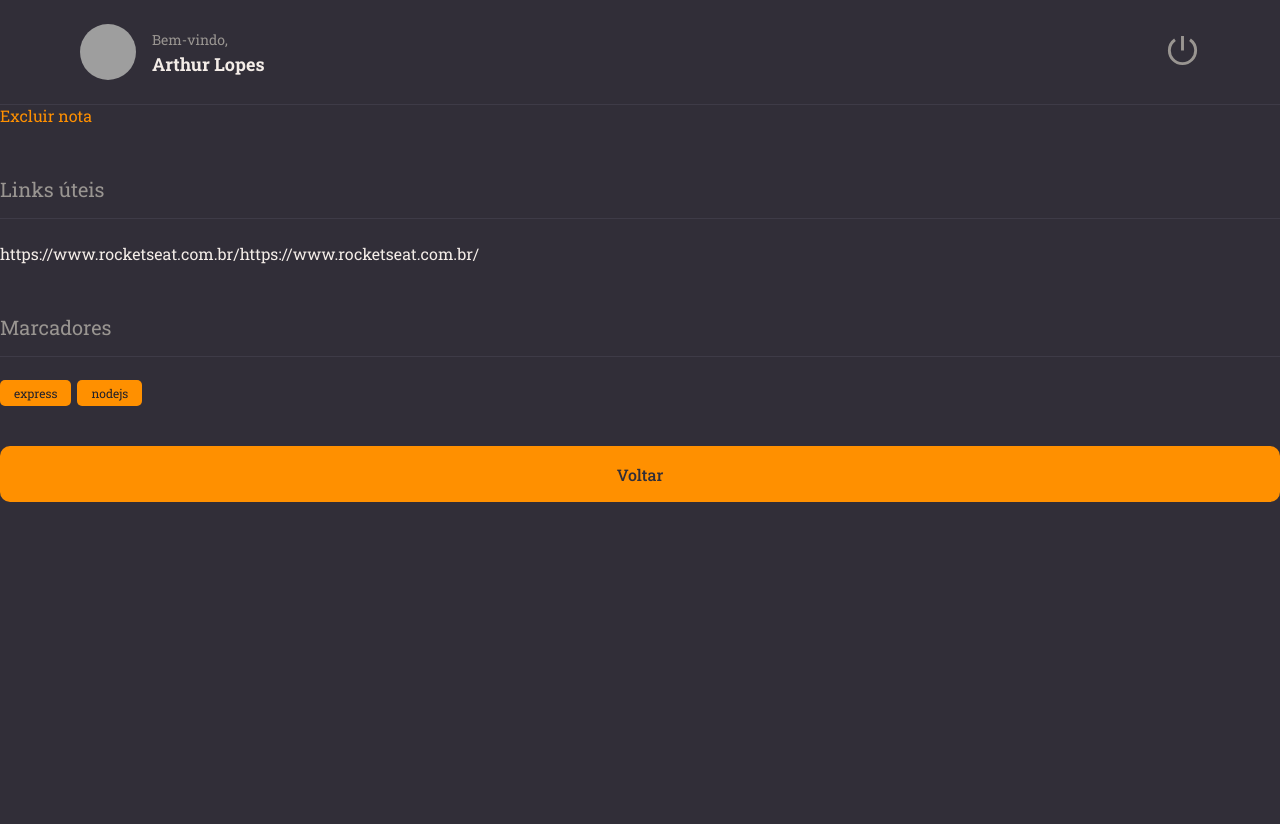
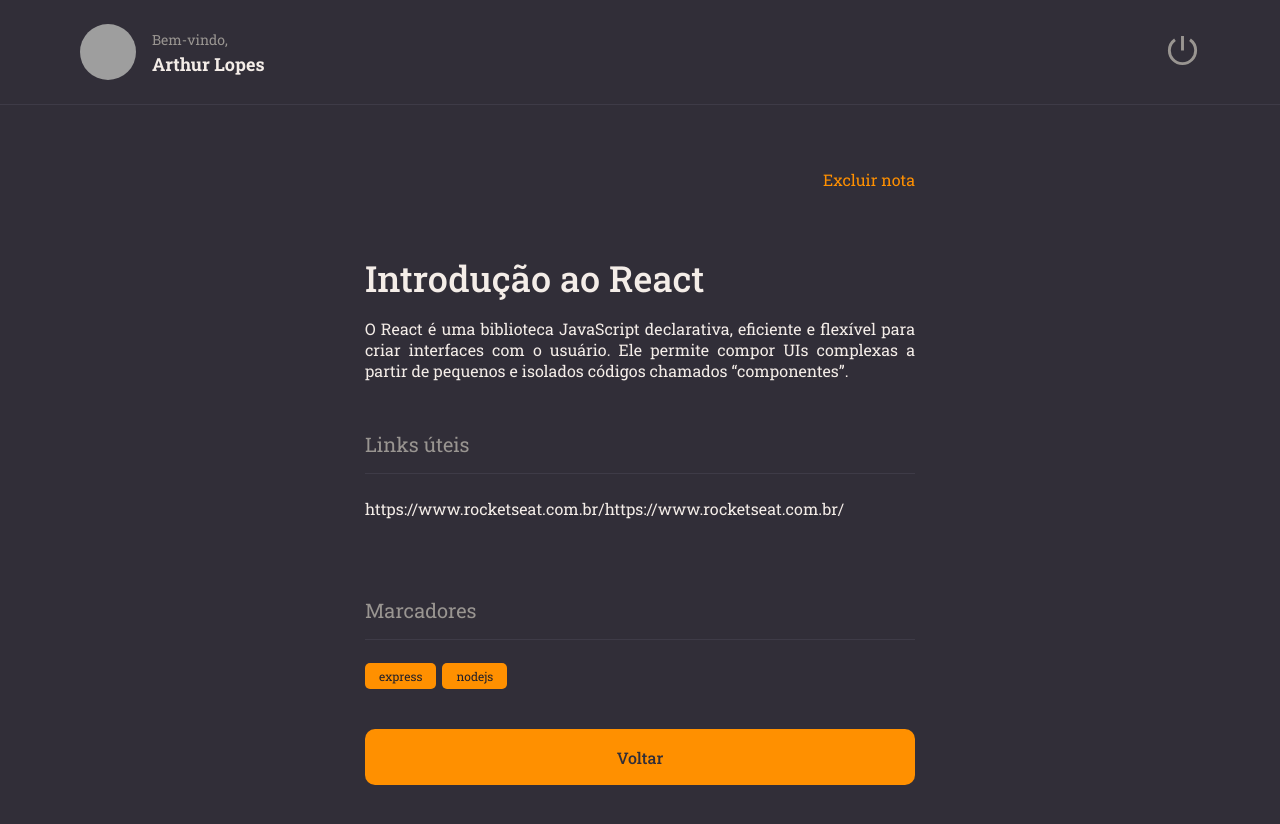
Before and after one commit to arthurlopesr/rocketnotes, a React (Vite) app: page / in a window 1280 px wide. Shown: the top 824 px of the page. Before the commit the page ends 800 px from the top, so only its background shows below. Built offline with nearby package versions, Linux system fonts and the light colour scheme; grey boxes are pictures that could not be loaded.

Commit message:
finished details page

```diff
--- a/src/pages/Details/Details.jsx
+++ b/src/pages/Details/Details.jsx
@@ -1,4 +1,4 @@
-import { Container, Links } from "./styles"
+import { Container, Links, Content } from "./styles"
 import { Header } from "../../components/Header/Header"
 import { Button } from "../../components/Button/Button"
 import { ButtonText } from "../../components/ButtonText/ButtonText"
@@ -7,13 +7,20 @@ import { Tag } from "../../components/Tag/Tag"
 
 
 export function Details() {
-  // posso usar fragments tbm <> </> para subsituir a div
 
   return (
     <Container>
       <Header />
 
-      <ButtonText title={"Excluir nota"}/>
+      <main>
+        <Content>
+          <ButtonText title={"Excluir nota"} />
+
+          <h1>
+            Introdução ao React
+          </h1>
+
+          <p>O React é uma biblioteca JavaScript declarativa, eficiente e flexível para criar interfaces com o usuário. Ele permite compor UIs complexas a partir de pequenos e isolados códigos chamados “componentes”.</p>
 
           <Section title={"Links úteis"}>
             <Links>
@@ -30,6 +37,9 @@ export function Details() {
           </Section>
 
           <Button title="Voltar" />
+        </Content>
+      </main>
+
 
     </Container>
   )
--- a/src/pages/Details/styles.js
+++ b/src/pages/Details/styles.js
@@ -9,6 +9,11 @@ export const Container = styled.div`
     grid-template-areas:
         "header"
         "content";
+    > main {
+        grid-area: content;
+        overflow-y: scroll;
+        padding: 64px 0 ;
+    }
 `
 export const Links = styled.ul`
     list-style: none;
@@ -21,3 +26,27 @@ export const Links = styled.ul`
         }
     }
 `
+
+export const Content = styled.div`
+    max-width: 550px;
+    margin: 0 auto;
+
+    display: flex;
+    flex-direction: column;
+
+    > button:first-child {
+        align-self: end;
+    }
+
+    > h1 {
+        font-size: 36px;
+        font-weight: 500;
+        padding-top: 64px;
+    }
+
+    > p {
+        font-size: 16px;
+        margin-top: 16px;
+        text-align: justify;
+    }
+`
```
Lines whose indentation alone changed are shown as unchanged.
